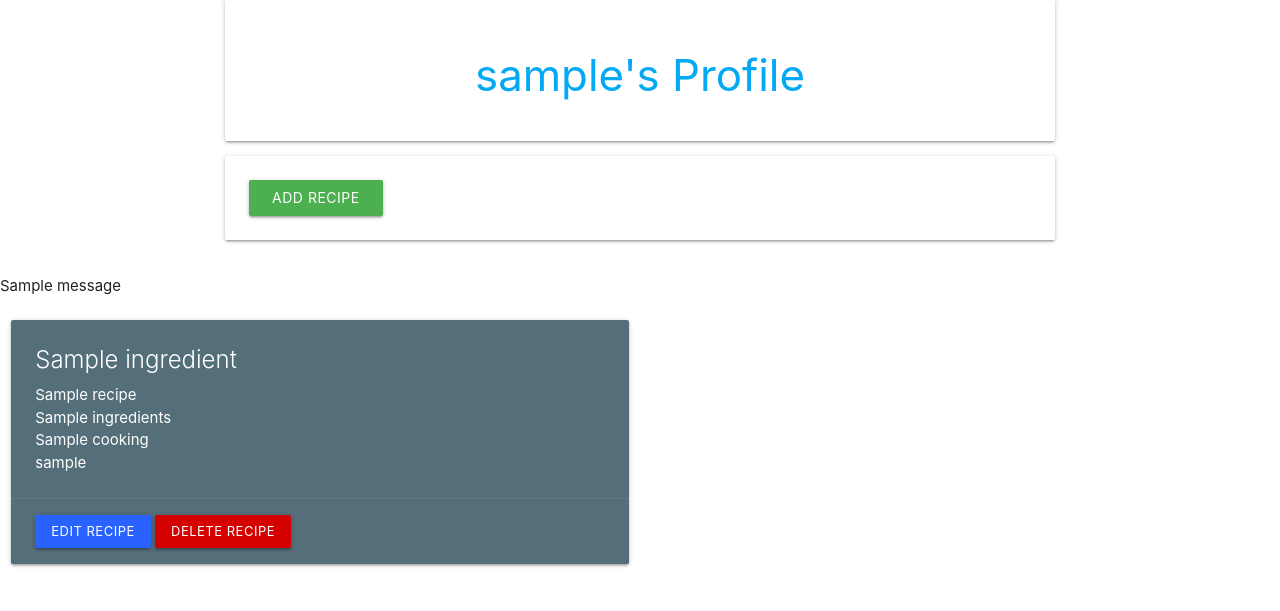
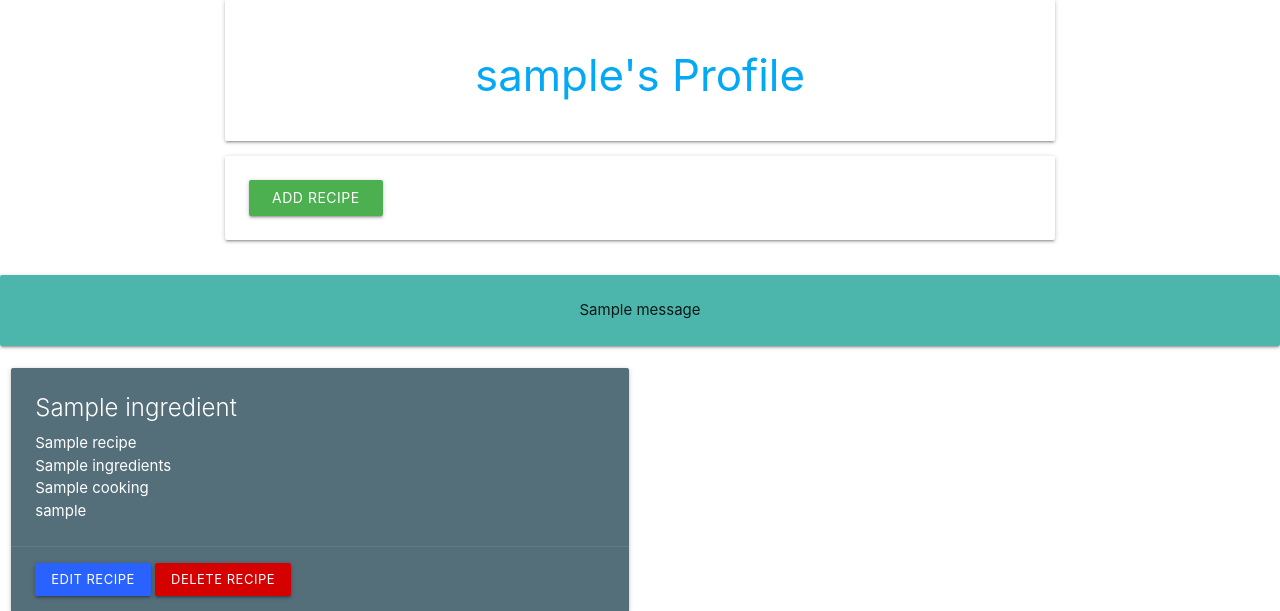
Before and after one commit to gersonvj/My-Recipe, a Flask app: a page that uses templates/base.html in a window 1280 px wide. Shown: the part 73-684 px from the top of the page. Run offline with Flask 2, Linux system fonts and the light colour scheme; the visitor is signed in with stand-in values (Sample User, id 1); one stand-in notice (Sample message) is shown; a database or web service that is not in the repository returns one stand-in record (values such as "Sample title"); some libraries are stand-ins or nearby versions.

Commit message:
profile section only appears if user is logged in

```diff
--- a/templates/base.html
+++ b/templates/base.html
@@ -20,7 +20,9 @@
                 <a href="#" data-target="mobile-demo" class="sidenav-trigger"><i class="fas fa-bars"></i></a>
                 <ul class="right hide-on-med-and-down">
                     <li><a href="{{ url_for('home') }}">Home</a></li>
-                    <li><a href="{{ url_for('profile', username=session['user']) }}">Profile</a></li>
+                    {% if session.user %}
+                        <li><a href="{{ url_for('profile', username=session['user']) }}">Profile</a></li>
+                    {% endif %}
                     <li><a href="{{ url_for('get_ingredients')}}">Our Recipes</a></li>
                     <li><a href="{{ url_for('login') }}">Log in</a></li>
                     <li><a href="{{ url_for('logout') }}">Logout</a></li>
--- a/templates/login.html
+++ b/templates/login.html
@@ -11,7 +11,9 @@
                 {% if messages %}
                 <ul class=flashes>
                 {% for message in messages %}
+                <div class="card-panel teal lighten-2 center">
                     <li>{{ message }}</li>
+                </div>
                 {% endfor %}
                 </ul>
                 {% endif %}
--- a/templates/profile.html
+++ b/templates/profile.html
@@ -21,7 +21,9 @@
         {% if messages %}
         <ul class=flashes>
         {% for message in messages %}
-            <li>{{ message }}</li>
+            <div class="card-panel teal lighten-2 center">
+                    <li>{{ message }}</li>
+            </div>
         {% endfor %}
         </ul>
         {% endif %}
```
